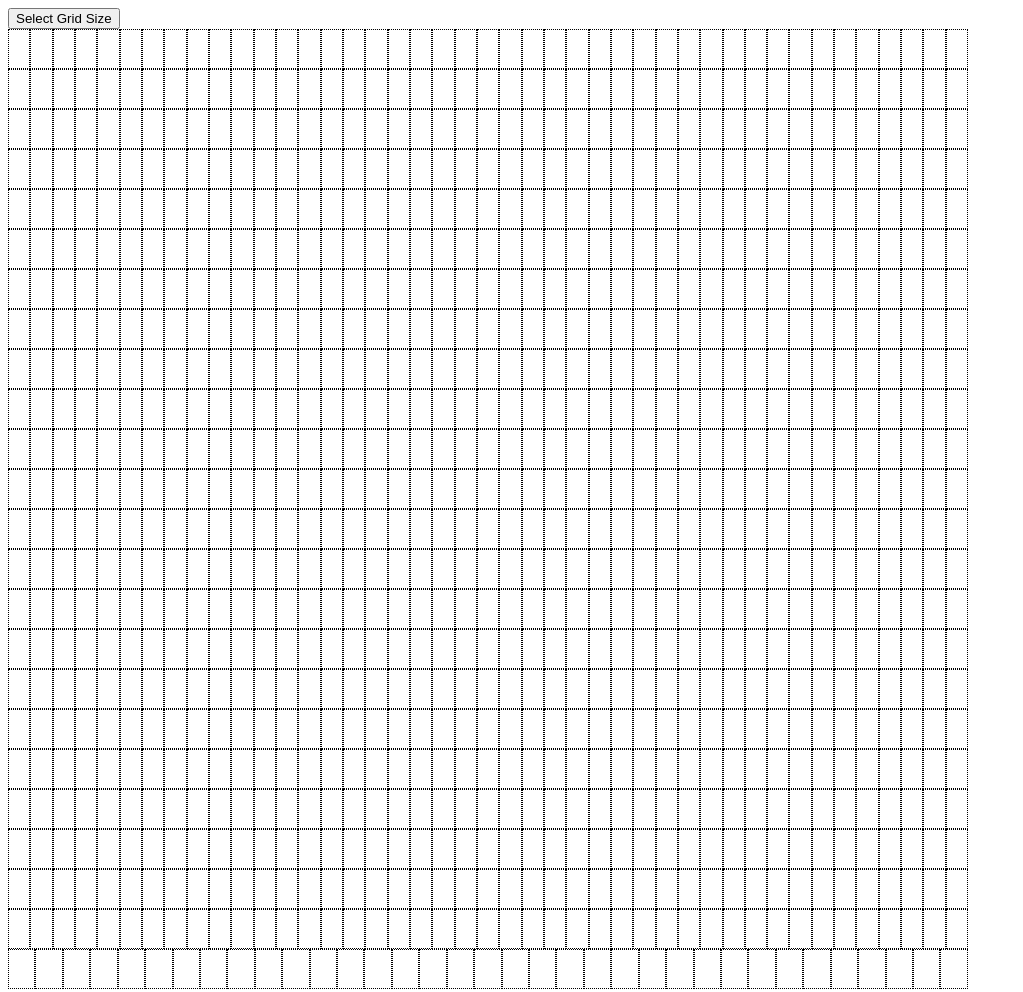
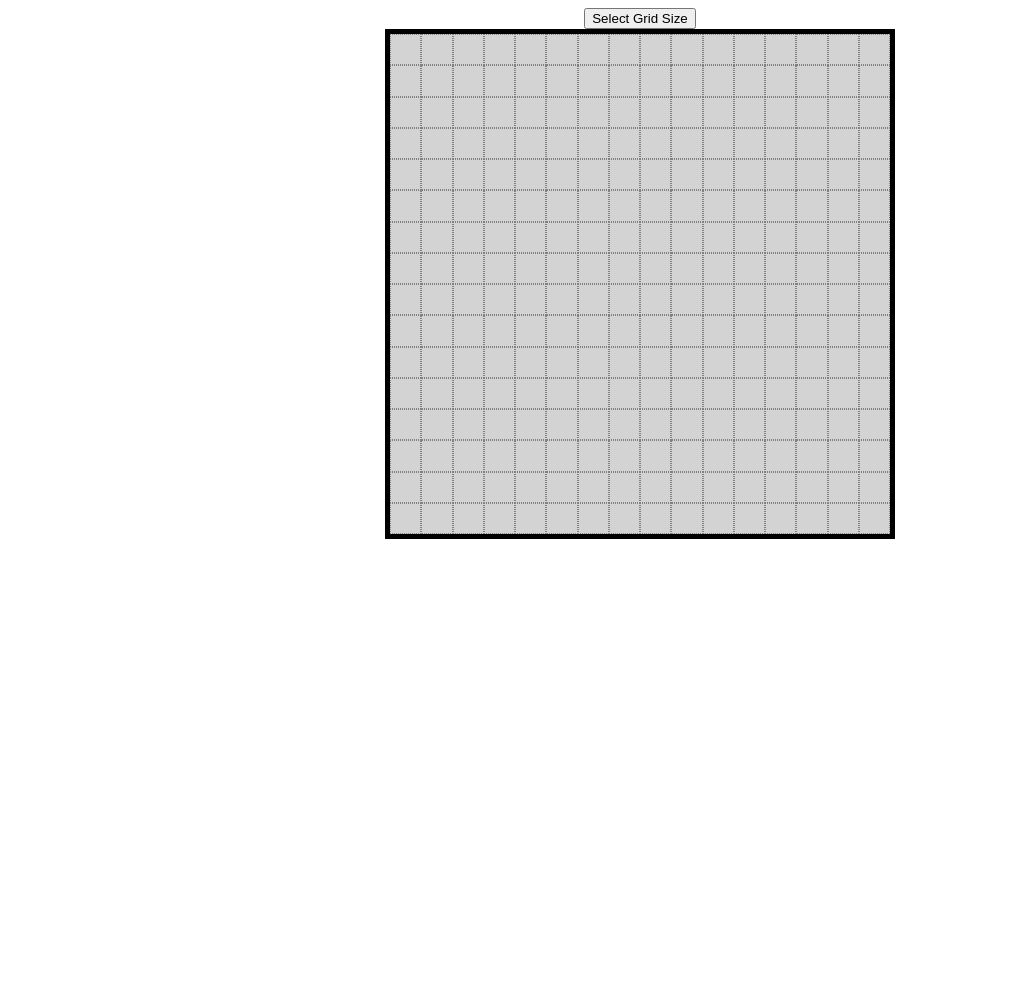
Before and after one commit to bryankeov/Sketch, a plain HTML site: page index.html in a window 1280 px wide. Shown: the whole page, without its empty margins (0-1023 px from the left). After the commit the page ends 800 px from the top, so only its background shows below. Drawn offline with Linux system fonts and the light colour scheme.

Commit message:
Create new grid script

```diff
--- a/script.js
+++ b/script.js
@@ -1,20 +1,31 @@
 let container = document.getElementById("container");
 
 function createDiv(n) {
-  for(let i = 0; i < (n*n); i++) {
-      const div = document.createElement('div');
-      div.className = 'square';
-      container.appendChild(div);
+  for(let i = 0; i < n; i++) {
+      const rowDiv = document.createElement('div');
+      rowDiv.className = 'rowDiv';
+      container.appendChild(rowDiv);
+      for(let j = 0; j < n; j++) {
+          const columnDiv = document.createElement('div');
+          columnDiv.className = 'columnDiv';
+          rowDiv.appendChild(columnDiv);
+      }
   }
 }
+createDiv(16)
 
-/*n *= n
-for (let i = 0; i < n; i++) {
-  container.appendChild(div.cloneNode(true));
-  */
-createDiv(32)
+function gridSize() {
+    let size = prompt('Please enter number below 100');
+    while (container.firstChild) {
+        container.removeChild(container.firstChild)
+    }
+    if (size <= 100) {
+        return createDiv(size);
+    }
+}
 
-const divEls = document.querySelectorAll('.square');
+
+const divEls = document.querySelectorAll('.rowDiv .columnDiv');
 if (divEls) {
     divEls.forEach (el => {
         el.addEventListener('mouseenter', (event) => {
@@ -27,10 +38,3 @@ if (divEls) {
     });
 });
 }
-
-function gridSize() {
-    let size = prompt('Please enter number below 100')
-    if (size <= 100) {
-
-    }
-}
--- a/style.css
+++ b/style.css
@@ -1,15 +1,30 @@
+body {
+    display: flex;
+    justify-content: center;
+    align-items: center;
+    flex-direction: column;
+}
+
 #container {
     display: flex;
-    flex-wrap: wrap;
+    flex-direction: column;
     background-color: lightgrey;
-    width: 960px;
-    height: 960px;
+    width: 500px;
+    height: 500px;
+    border: black 5px solid;
 }
 
-.square {
-    background-color: white;
-    border: 1px dotted black;
-    flex: 1 1 auto;
-    width: 20px;
-    height: auto;
+#container .rowDiv {
+    display: flex;
+    flex: 1;
+    flex-direction: row;
+    box-sizing: border-box;
+    margin: 0px;
 }
+
+#container .columnDiv {
+    flex: 1;
+    border: grey 1px dotted;
+    box-sizing: border-box;
+    margin: 0px;
+}
```
